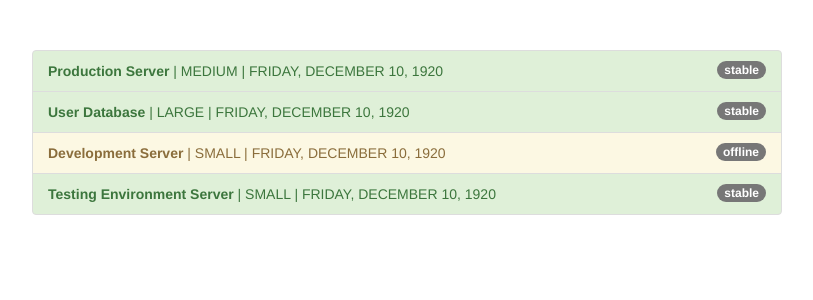
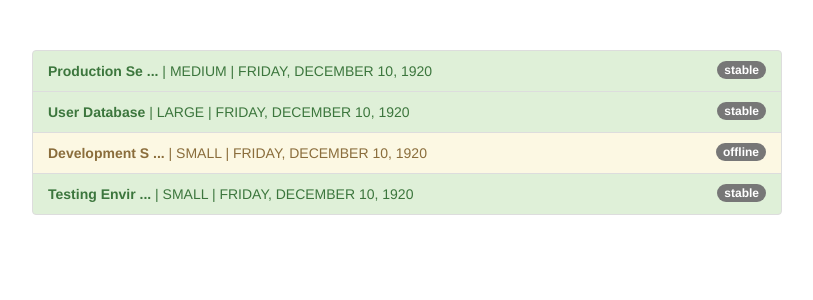
Before and after one commit to Jitgitbit/angular-exercise-eleven, an Angular app: page / in a window 1280 px wide. Shown: the top 300 px of the page, without its empty margins (233-1046 px from the left). Built offline with nearby package versions, Linux system fonts and the light colour scheme.

Commit message:
Creating a Custom Pipe

```diff
--- a/src/app/app.component.html
+++ b/src/app/app.component.html
@@ -10,7 +10,7 @@
             class="badge">
             {{ server.status }}
           </span>
-          <strong>{{ server.name }}</strong> |
+          <strong>{{ server.name | shorten }}</strong> |
           {{ server.instanceType | uppercase }} |
           {{ server.started | date:'fullDate' | uppercase }}
         </li>
--- a/src/app/app.module.ts
+++ b/src/app/app.module.ts
@@ -4,10 +4,12 @@
 
 
 import { AppComponent } from './app.component';
+import { ShortenPipe } from './shorten.pipe';
 
 @NgModule({
   declarations: [
-    AppComponent
+    AppComponent,
+    ShortenPipe,
   ],
   imports: [
     BrowserModule,
--- /dev/null
+++ b/src/app/shorten.pipe.ts
@@ -0,0 +1,13 @@
+import { PipeTransform, Pipe } from '@angular/core';
+
+@Pipe({
+  name: 'shorten'
+})
+export class ShortenPipe implements PipeTransform{
+  transform(value: any){
+    if(value.length > 13){
+      return value.substr(0, 13) + ' ...';                // gives back only first 10 characters
+    }
+    return value;
+  }
+}
```
